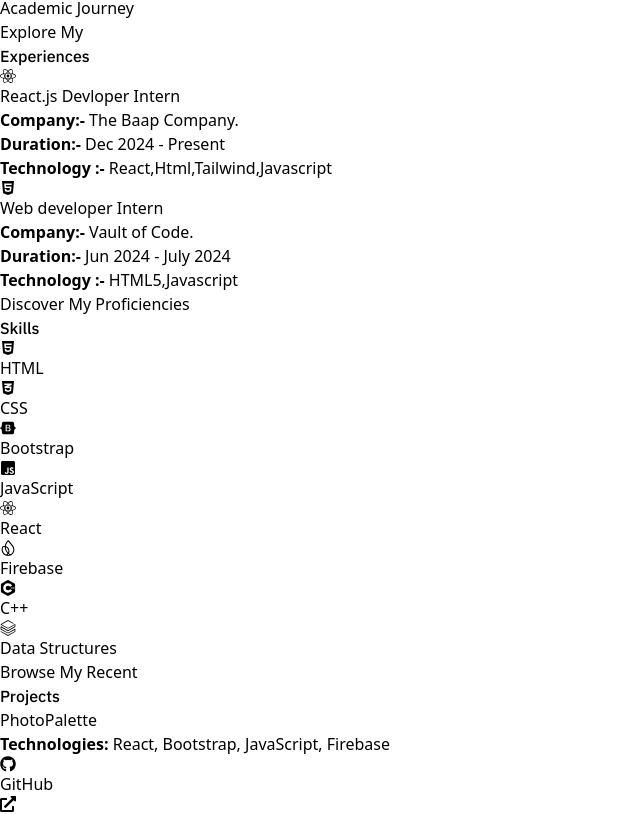
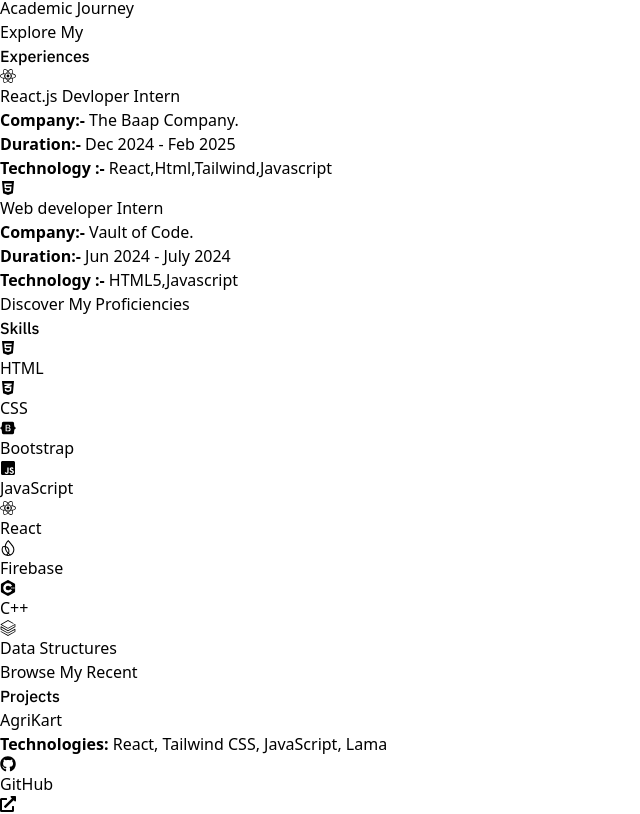
Before and after one commit to Y0GESHSHINDE/Portfolio-React, a React (Vite) app: page / in a window 1280 px wide. Shown: the part 2354-3168 px from the top of the page, without its empty margins (0-640 px from the left). Built offline with nearby package versions, Linux system fonts and the light colour scheme.

Commit message:
Project + Experience update

```diff
--- a/src/components/AllProjectSection.jsx
+++ b/src/components/AllProjectSection.jsx
@@ -4,6 +4,12 @@
 function ProjectSection() {
   // Define an array of project details
   const projects = [
+    {
+      projectName: "AgriKart",
+      technologies: ["React", "Redux Toolkit", "Tailwind CSS", "Firebase"],
+      githubLink: "https://github.com/Y0GESHSHINDE/AgriKart",
+      liveLink: "https://agrikart.vercel.app/",
+    },
     {
       projectName: "PhotoPalette",
       technologies: ["React", "Bootstrap", "JavaScript", "Firebase"],
--- a/src/components/Experiences.jsx
+++ b/src/components/Experiences.jsx
@@ -15,7 +15,7 @@
           <ExperienceCard
             jobRole="React.js Devloper Intern"
             companyName="The Baap Company."
-            duration="Dec 2024 - Present"
+            duration="Dec 2024 - Feb 2025"
             skills={"React,Html,Tailwind,Javascript"}
             icon={<FaReact />} //
           />
--- a/src/components/ProjectSection.jsx
+++ b/src/components/ProjectSection.jsx
@@ -1,6 +1,6 @@
 import React from "react";
 import ProjectCard from "./ProjectCard";
-import { Link } from 'react-router-dom';
+import { Link } from "react-router-dom";
 
 function ProjectSection() {
   return (
@@ -13,23 +13,33 @@
           Projects
         </h1>
 
-        <div className="flex flex-col items-center sm:flex-row justify-center gap-5" >
+        <div className="flex flex-col items-center sm:flex-row justify-center gap-5">
+          <ProjectCard
+            projectName="AgriKart"
+            technologies={["React", "Tailwind CSS", "JavaScript", "Lama"]}
+            githubLink="https://github.com/Y0GESHSHINDE/AgriKart"
+            liveLink="https://agrikart.vercel.app/"
+          />
           <ProjectCard
             projectName="PhotoPalette"
-            technologies={["React", "Bootstrap", "JavaScript","Firebase"]}
+            technologies={["React", "Bootstrap", "JavaScript", "Firebase"]}
             githubLink="https://github.com/Y0GESHSHINDE/PhotoPallete"
             liveLink="https://photopallete.vercel.app/"
           />
           <ProjectCard
             projectName="QuickUnits"
-            technologies={["React", "Bootstrap", "JavaScript","Firebase"]}
+            technologies={["React", "Bootstrap", "JavaScript", "Firebase"]}
             githubLink="https://github.com/Y0GESHSHINDE/QuickUnits"
             liveLink="https://quickunits.vercel.app/"
           />
         </div>
 
-        <div className="flex justify-center" >
-         <Link to={"#"} className="p-2 border-[2px] border-gray-500 rounded-lg mt-3 ">Viwe All Project</Link>
+        <div className="flex justify-center">
+          <Link
+            to={"/project"}
+            className="p-2 border-[2px] border-gray-500 rounded-lg mt-3 ">
+            Viwe All Project
+          </Link>
         </div>
       </div>
     </div>
```
